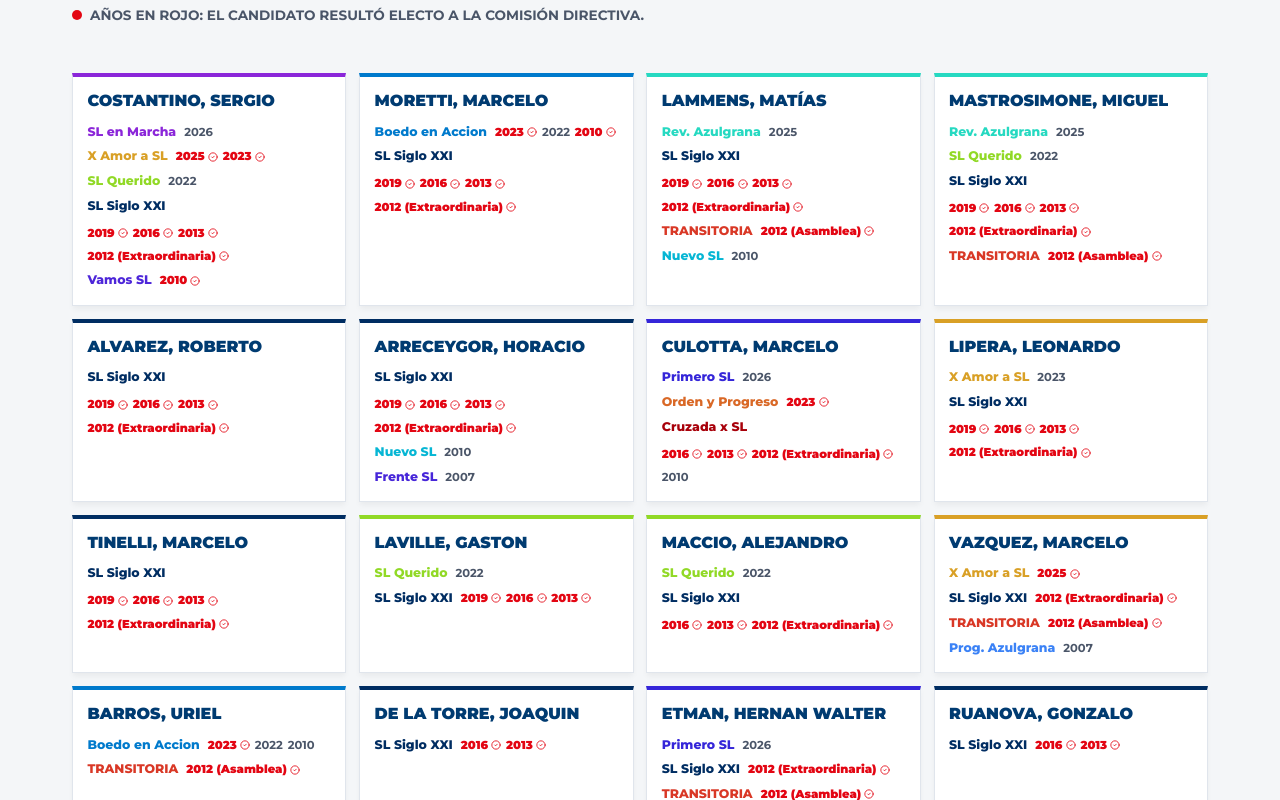
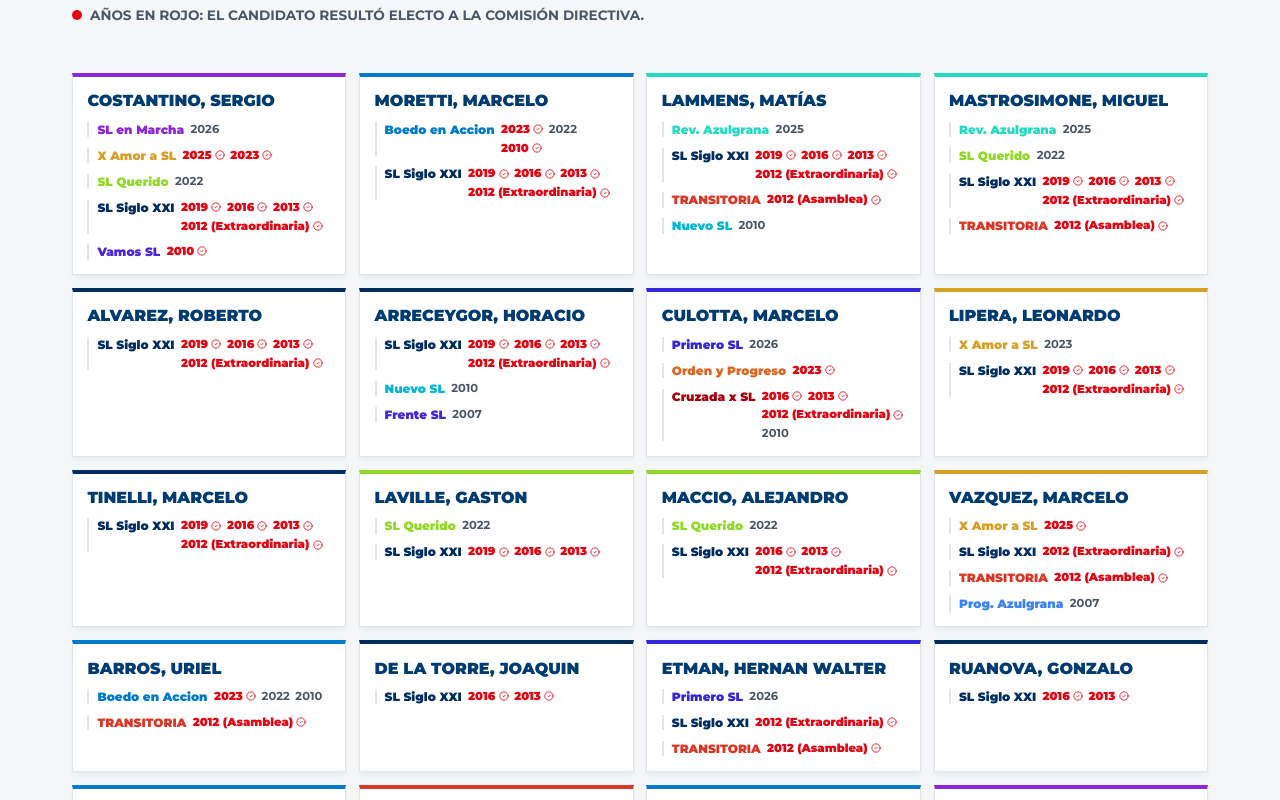
Before and after one commit to chagasalo/HistoricoCD_SL, a React (Vite) app: page / in a window 1280 px wide. Shown: the part 780-1580 px from the top of the page. Built offline with nearby package versions, Linux system fonts and the light colour scheme.

Commit message:
UX: Ajuste interparrafo y separacion visual de agrupaciones en tarjetas

```diff
--- a/src/App.css
+++ b/src/App.css
@@ -316,31 +316,35 @@
 .candidate-lists-container {
   display: flex;
   flex-direction: column;
-  gap: 0.3rem;
+  gap: 0.65rem;
 }
 
 /* New inline row: "Boedo en Accion  2023 2022 2010" */
 .candidate-list-row {
   display: flex;
-  align-items: baseline;
-  gap: 0.5rem;
-  flex-wrap: wrap;
-  line-height: 1.6;
+  align-items: flex-start;
+  gap: 0.4rem;
+  flex-wrap: nowrap;
+  line-height: 1.3;
+  border-left: 2px solid var(--border-light);
+  padding-left: 0.5rem;
 }
 
 .row-list-name {
-  font-size: 0.78rem;
-  font-weight: 800;
+  font-size: 0.75rem;
+  font-weight: 900;
   font-family: var(--font-heading);
   white-space: nowrap;
   flex-shrink: 0;
+  min-width: fit-content;
 }
 
 .row-years {
   display: flex;
   flex-wrap: wrap;
-  gap: 0.3rem;
+  gap: 0.25rem 0.35rem;
   align-items: center;
+  flex: 1;
 }
 
 .row-year {
```
